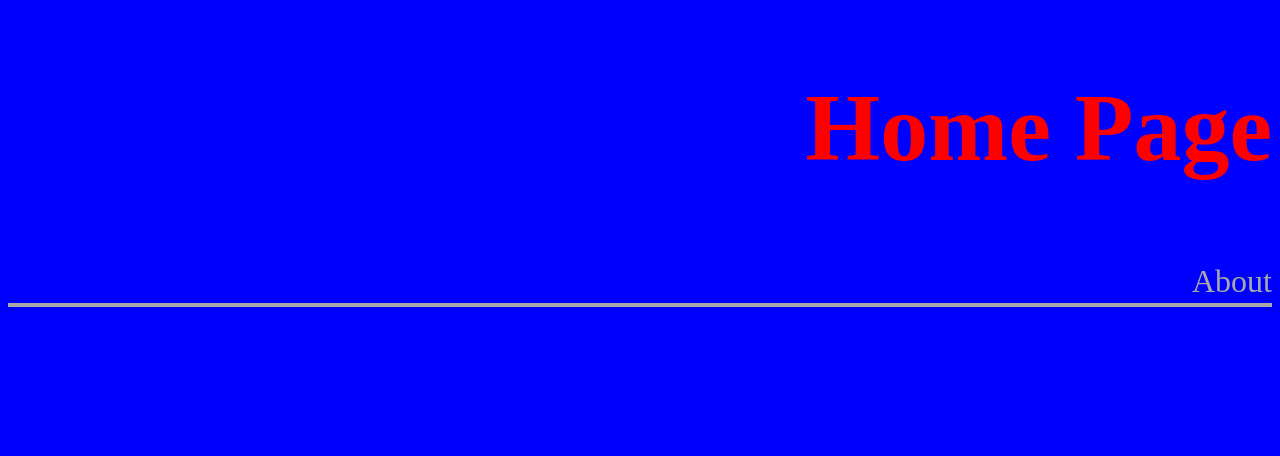
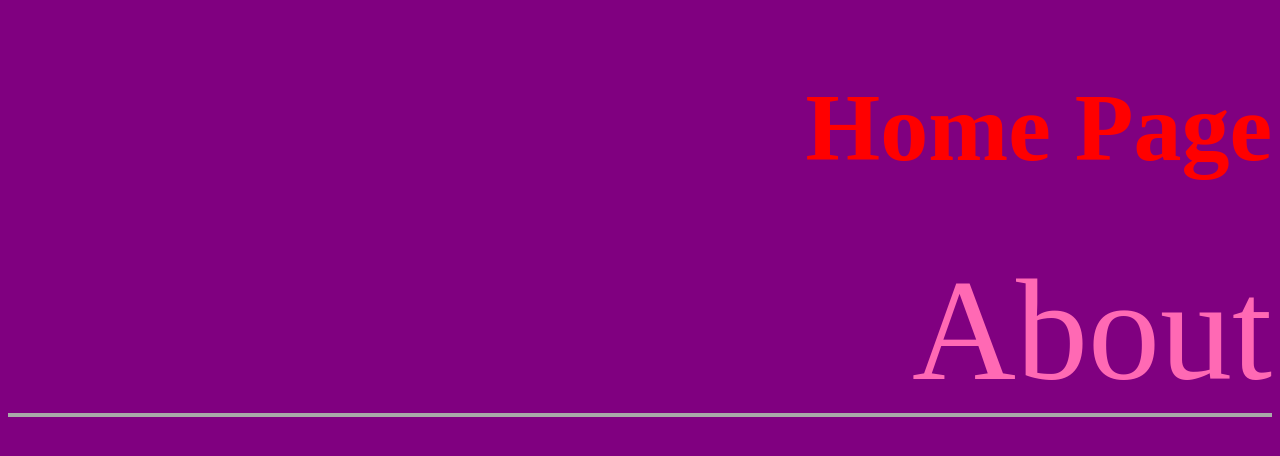
Before and after one commit to TheMoonMoth/git-collab-2, a plain HTML site: page app/index.html in a window 1280 px wide. Drawn offline with Linux system fonts and the light colour scheme.

Commit message:
CSS changes

```diff
--- a/app/assets/main.css
+++ b/app/assets/main.css
@@ -1,3 +1,3 @@
 body {
-    background: blue;
+    background: purple;
 }
--- a/app/assets/styles.css
+++ b/app/assets/styles.css
@@ -9,7 +9,7 @@ header {
 }
 
 h1 {
-  margin-left: 1rem;
+  margin-left: 9rem;
   color: red;
 }
 
@@ -18,6 +18,6 @@ nav {
 
 nav a {
   text-decoration: none;
-  color: darkgrey;
-  font-size: 2rem;
+  color: hotpink;
+  font-size: 9rem;
 }
```
